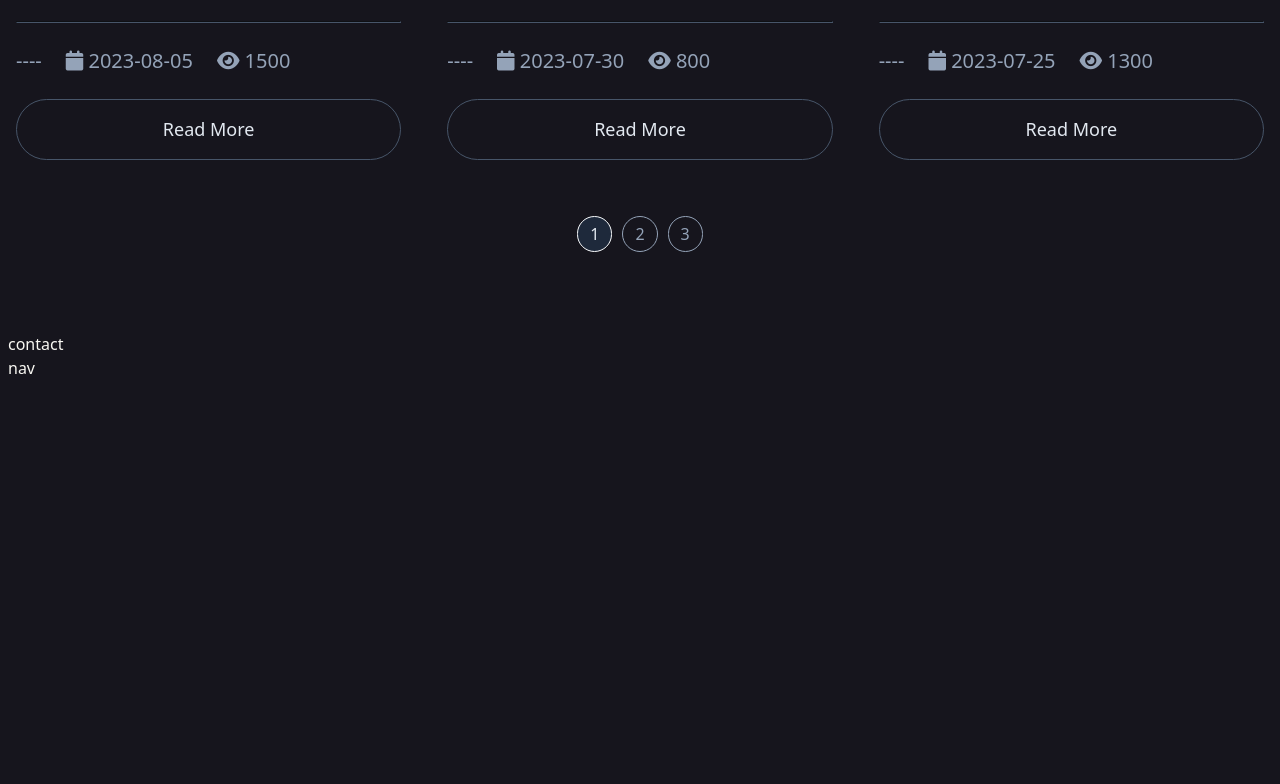
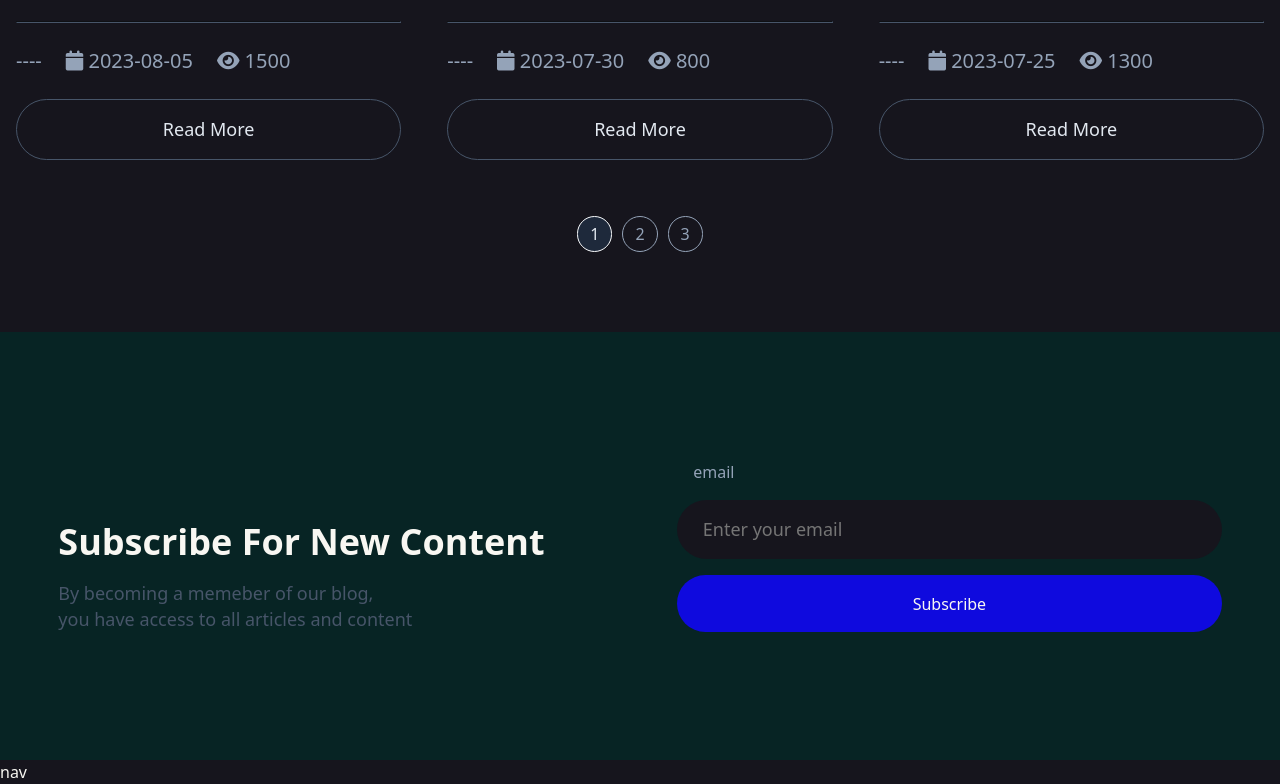
Before and after one commit to amine-boukhris/ai-blog-design, a plain HTML site: page index.html in a window 1280 px wide. Shown: the part 2742-3526 px from the top of the page. Before the commit the page ends 3122 px from the top, so only its background shows below. Drawn offline with Linux system fonts and the light colour scheme; a web font is replaced by a local one.

Commit message:
responsive contact section

```diff
--- a/index.html
+++ b/index.html
@@ -18,6 +18,7 @@
   <link rel="stylesheet" href="styles/components/hero.css">
   <link rel="stylesheet" href="styles/components/featured.css">
   <link rel="stylesheet" href="styles/components/articles.css">
+  <link rel="stylesheet" href="styles/components/contact.css">
 </head>
 
 <body>
@@ -139,8 +140,22 @@
     <section class="articles container section" id="articles"></section>
     <div class="articles__pagination container"> </div>
   </main>
-  <footer class="footer container section">
-    <section class="contact">contact</section>
+  <footer class="footer section">
+    <section class="footer__contact">
+      <div class="footer__contact-wrapper container">
+        <div class="contact__textcontent">
+          <h1 class="contact__title">Subscribe For New Content</h1>
+          <p class="contact__subtitle">
+            By becoming a memeber of our blog,<br> you have access to all articles and content
+          </p>
+        </div>
+        <form>
+          <label for="email">email</label>
+          <input type="email" placeholder="Enter your email">
+          <button type="submit">Subscribe</button>
+        </form>
+      </div>
+    </section>
     <section class="nav">nav</section>
   </footer>
 
--- /dev/null
+++ b/styles/components/contact.css
@@ -0,0 +1,129 @@
+.footer__contact {
+  background-color: #072424;
+}
+
+.footer__contact-wrapper {
+  padding: 3rem 0;
+  display: flex;
+  flex-direction: column;
+  gap: 1rem;
+}
+
+.contact__title {
+  font-size: var(--2xl);
+  color: var(--light);
+  text-align: center;
+}
+.contact__subtitle {
+  font-size: var(--base);
+  color: var(--slate600);
+  text-align: center;
+}
+
+.footer__contact-wrapper form {
+  display: flex;
+  flex-direction: column;
+  /* align-items: center; */
+  gap: 1rem;
+}
+
+.footer__contact-wrapper label {
+  color: var(--slate400);
+  margin-left: 1rem;
+}
+
+.footer__contact-wrapper input {
+  outline: none;
+  padding: 1.2rem 1.6rem;
+  border-radius: 99px;
+  border: none;
+  background-color: var(--dark);
+  width: 100%;
+  caret-color: var(--light);
+  color: var(--light);
+}
+
+.footer__contact-wrapper button {
+  padding: 1.2rem 1.6rem;
+  background-color: #0f0ade;
+  border-radius: 99px;
+  width: 100%;
+}
+
+.contact__textcontent {
+  display: flex;
+  flex-direction: column;
+  gap: 1rem;
+}
+
+/* xs */
+/* @media (min-width: 475px) {} */
+
+/* sm */
+/* @media (min-width: 640px) {} */
+
+/* md */
+/* @media (min-width: 768px) {} */
+
+/* lg */
+@media (min-width: 1024px) {
+  .footer__contact-wrapper {
+    flex-direction: row;
+    align-items: end;
+    justify-content: space-around;
+    padding: 6rem 0;
+  }
+  .contact__title {
+    font-size: var(--4xl);
+    color: var(--light);
+    text-align: left;
+  }
+  .contact__subtitle {
+    font-size: var(--lg);
+    text-align: left;
+  }
+  .footer__contact-wrapper form {
+    flex-grow: 0.5;
+  }
+
+  .footer__contact-wrapper label + button {
+    font-size: var(--lg);
+  }
+
+  .footer__contact-wrapper input {
+    font-size: var(--lg);
+  }
+}
+
+/* xl */
+@media (min-width: 1280px) {
+  .footer__contact-wrapper {
+    padding: 8rem 0;
+  }
+}
+
+/* 2xl */
+@media (min-width: 1536px) {
+  .footer__contact-wrapper {
+    padding: 8rem 0;
+  }
+  .contact__title {
+    font-size: var(--5xl);
+  }
+  .contact__subtitle {
+    font-size: var(--xl);
+    color: var(--slate600);
+    text-align: left;
+  }
+  .footer__contact-wrapper form {
+    flex-grow: 0.5;
+  }
+
+  .footer__contact-wrapper label + button {
+    font-size: var(--xl);
+  }
+
+  .footer__contact-wrapper input {
+    font-size: var(--lg);
+  }
+}
```
